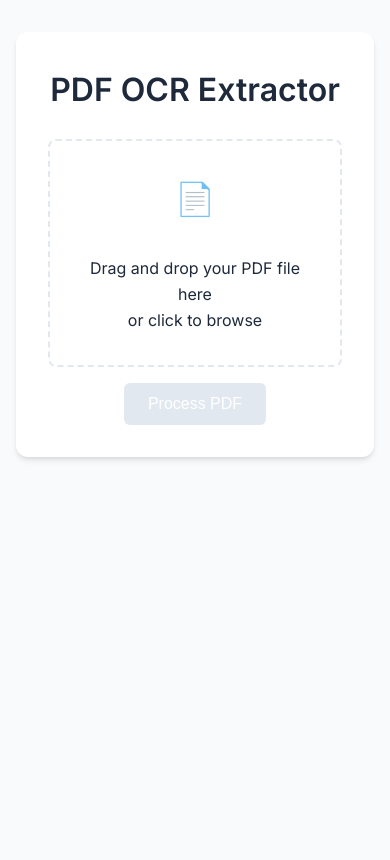
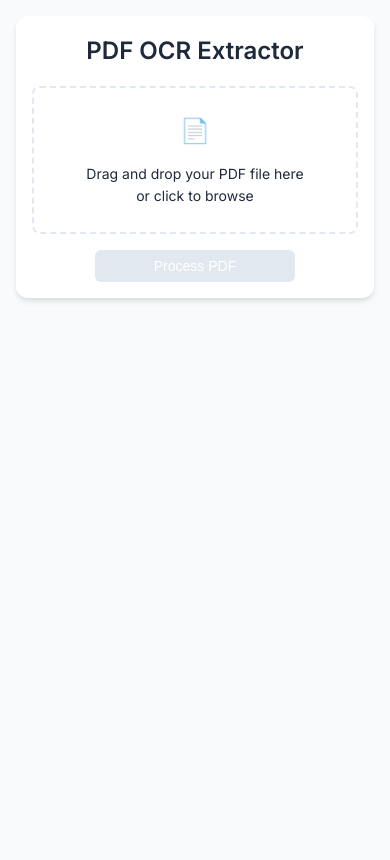
Before and after one commit to ajxv/pyocr-flask, a Flask app: page / in a window 390 px wide. Before the commit the page ends 460 px from the top, so only its background shows below. Run offline with Flask 3, Linux system fonts and the light colour scheme.

Commit message:
ui made responsive

```diff
--- a/templates/index.html
+++ b/templates/index.html
@@ -1,15 +1,35 @@
 <!DOCTYPE html>
 <html>
+
 <head>
     <title>PDF OCR Extractor</title>
+    <meta name="viewport" content="width=device-width, initial-scale=1.0">
     <link href="https://fonts.googleapis.com/css2?family=Inter:wght@400;600&display=swap" rel="stylesheet">
     <style>
         :root {
+            /* Colors */
             --primary-color: #2563eb;
             --primary-hover: #1d4ed8;
             --bg-color: #f8fafc;
             --text-color: #1e293b;
             --border-color: #e2e8f0;
+
+            /* Fluid spacing units */
+            --space-unit: clamp(0.5rem, 1vw, 1rem);
+            --space-xs: calc(var(--space-unit) * 0.5);
+            --space-sm: var(--space-unit);
+            --space-md: calc(var(--space-unit) * 2);
+            --space-lg: calc(var(--space-unit) * 3);
+            --space-xl: calc(var(--space-unit) * 4);
+
+            /* Fluid typography */
+            --font-size-base: clamp(0.875rem, 1vw + 0.5rem, 1rem);
+            --font-size-lg: clamp(1rem, 1.5vw + 0.5rem, 1.25rem);
+            --font-size-xl: clamp(1.25rem, 2vw + 0.5rem, 1.5rem);
+            --font-size-2xl: clamp(1.5rem, 2.5vw + 0.5rem, 2rem);
+
+            /* Container width */
+            --container-width: min(100% - 2rem, 1000px);
         }
 
         * {
@@ -23,34 +43,40 @@
             background-color: var(--bg-color);
             color: var(--text-color);
             line-height: 1.6;
+            min-height: 100vh;
+            font-size: var(--font-size-base);
         }
 
         .container {
-            max-width: 1000px;
-            margin: 2rem auto;
-            padding: 0 1rem;
+            width: var(--container-width);
+            margin: var(--space-md) auto;
         }
 
         .card {
             background: white;
             border-radius: 12px;
             box-shadow: 0 4px 6px -1px rgba(0, 0, 0, 0.1), 0 2px 4px -1px rgba(0, 0, 0, 0.06);
-            padding: 2rem;
-            margin-bottom: 2rem;
+            padding: var(--space-md);
+            margin-bottom: var(--space-md);
         }
 
         h1 {
-            font-size: 2rem;
+            font-size: var(--font-size-2xl);
             font-weight: 600;
-            margin-bottom: 1.5rem;
+            margin-bottom: var(--space-md);
             color: var(--text-color);
+            text-align: center;
+        }
+
+        h2 {
+            font-size: var(--font-size-xl);
         }
 
         .upload-section {
             display: flex;
             flex-direction: column;
-            gap: 1rem;
-            padding: 2rem;
+            gap: var(--space-sm);
+            padding: var(--space-lg);
             border: 2px dashed var(--border-color);
             border-radius: 8px;
             text-align: center;
@@ -63,25 +89,31 @@
         }
 
         .upload-icon {
-            font-size: 2rem;
+            font-size: var(--font-size-2xl);
             color: var(--primary-color);
-            margin-bottom: 1rem;
+            margin-bottom: var(--space-xs);
         }
 
         .file-input {
             display: none;
         }
 
+        .button-container {
+            display: flex;
+            justify-content: center;
+            margin-top: var(--space-md);
+        }
+
         .upload-button {
             background-color: var(--primary-color);
             color: white;
-            padding: 0.75rem 1.5rem;
+            padding: var(--space-sm) var(--space-md);
             border: none;
             border-radius: 6px;
-            font-size: 1rem;
+            font-size: var(--font-size-base);
             cursor: pointer;
             transition: background-color 0.3s ease;
-            margin-top: 1rem;
+            width: min(100%, 200px);
         }
 
         .upload-button:hover {
@@ -95,7 +127,7 @@
 
         .progress {
             display: none;
-            margin-top: 1.5rem;
+            margin-top: var(--space-md);
         }
 
         .progress-bar {
@@ -117,59 +149,60 @@
             display: none;
             color: #dc2626;
             background-color: #fee2e2;
-            padding: 1rem;
+            padding: var(--space-sm);
             border-radius: 6px;
-            margin-top: 1rem;
+            margin-top: var(--space-md);
         }
 
         .result {
             display: none;
-            margin-top: 1.5rem;
-        }
-
-        .result-card {
-            background-color: #f8fafc;
-            border-radius: 8px;
-            padding: 1.5rem;
+            margin-top: var(--space-md);
         }
 
         .result-header {
             display: flex;
             justify-content: space-between;
             align-items: center;
-            margin-bottom: 1rem;
+            margin-bottom: var(--space-sm);
         }
 
         .result-content {
             background-color: white;
-            padding: 1rem;
+            padding: var(--space-sm);
             border-radius: 6px;
             border: 1px solid var(--border-color);
             white-space: pre-wrap;
             font-family: monospace;
-            max-height: 400px;
+            max-height: min(70vh, 400px);
             overflow-y: auto;
+            font-size: calc(var(--font-size-base) * 0.9);
         }
 
         .file-info {
             display: none;
-            margin-top: 1rem;
-            padding: 1rem;
-            background-color: #f8fafc;
+            margin-top: var(--space-sm);
+            padding: var(--space-sm);
+            background-color: var(--bg-color);
             border-radius: 6px;
             border: 1px solid var(--border-color);
         }
 
         @keyframes progress {
-            0% { transform: translateX(-100%); }
-            100% { transform: translateX(100%); }
+            0% {
+                transform: translateX(-100%);
+            }
+
+            100% {
+                transform: translateX(100%);
+            }
         }
     </style>
 </head>
+
 <body>
     <div class="container">
         <div class="card">
-            <h1 style="text-align: center;">PDF OCR Extractor</h1>
+            <h1>PDF OCR Extractor</h1>
 
             <form id="uploadForm">
                 <div class="upload-section" id="dropZone">
@@ -177,7 +210,7 @@
                     <p>Drag and drop your PDF file here<br>or click to browse</p>
                     <input type="file" id="pdfFile" accept=".pdf" class="file-input" required>
                 </div>
-                <div style="display: flex; justify-content: center;">
+                <div class="button-container">
                     <button type="submit" class="upload-button" disabled>Process PDF</button>
                 </div>
 
@@ -316,4 +349,5 @@
         };
     </script>
 </body>
+
 </html>
```
